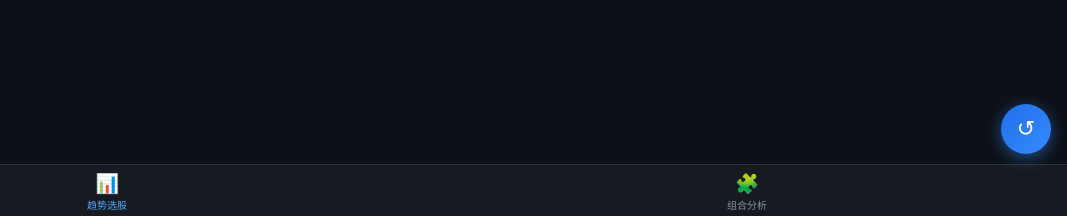
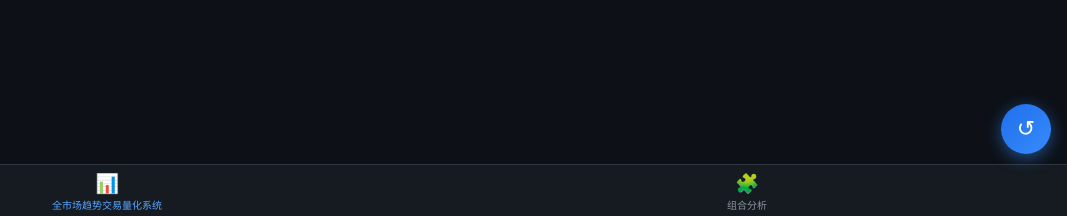
Before and after one commit to lijunjun13/stock-screener, a Flask app: page /mobile in a window 1280 px wide. Shown: the part 632-848 px from the top of the page, without its empty margins (213-1280 px from the left). Run offline with Flask 3, Linux system fonts and the light colour scheme; data that the repository does not hold is empty; some libraries are stand-ins or nearby versions.

Commit message:
auto-sync 2026-06-04 17:02

```diff
--- a/templates/index.html
+++ b/templates/index.html
@@ -7,7 +7,7 @@
 <meta name="apple-mobile-web-app-status-bar-style" content="black-translucent">
 <meta name="theme-color" content="#0d1117">
 <link rel="manifest" href="/manifest.json">
-<title>趋势选股</title>
+<title>全市场趋势交易量化系统</title>
 <link href="https://cdn.jsdelivr.net/npm/bootstrap@5.3.2/dist/css/bootstrap.min.css" rel="stylesheet">
 <script src="https://cdn.plot.ly/plotly-2.32.0.min.js"></script>
 <script src="https://unpkg.com/lightweight-charts@4.2.0/dist/lightweight-charts.standalone.production.js"></script>
--- a/templates/mobile.html
+++ b/templates/mobile.html
@@ -7,7 +7,7 @@
 <meta name="apple-mobile-web-app-status-bar-style" content="black-translucent">
 <meta name="theme-color" content="#0d1117">
 <link rel="manifest" href="/manifest.json">
-<title>趋势选股</title>
+<title>全市场趋势交易量化系统</title>
 <script src="https://cdn.plot.ly/plotly-2.27.0.min.js" defer></script>
 <style>
 :root {
@@ -222,7 +222,7 @@ html,body{height:100%;overflow:hidden;background:var(--bg);color:var(--text);
   </button>
 
   <div class="tabbar">
-    <button class="tab-item on"><span class="tab-icon">📊</span>趋势选股</button>
+    <button class="tab-item on"><span class="tab-icon">📊</span>全市场趋势交易量化系统</button>
     <button class="tab-item" onclick="alert('暂未开放')"><span class="tab-icon">🧩</span>组合分析</button>
   </div>
 </div>
@@ -300,7 +300,7 @@ html,body{height:100%;overflow:hidden;background:var(--bg);color:var(--text);
   </div>
 
   <div class="tabbar">
-    <button class="tab-item on"><span class="tab-icon">📊</span>趋势选股</button>
+    <button class="tab-item on"><span class="tab-icon">📊</span>全市场趋势交易量化系统</button>
     <button class="tab-item" onclick="alert('暂未开放')"><span class="tab-icon">🧩</span>组合分析</button>
   </div>
 </div>
```
